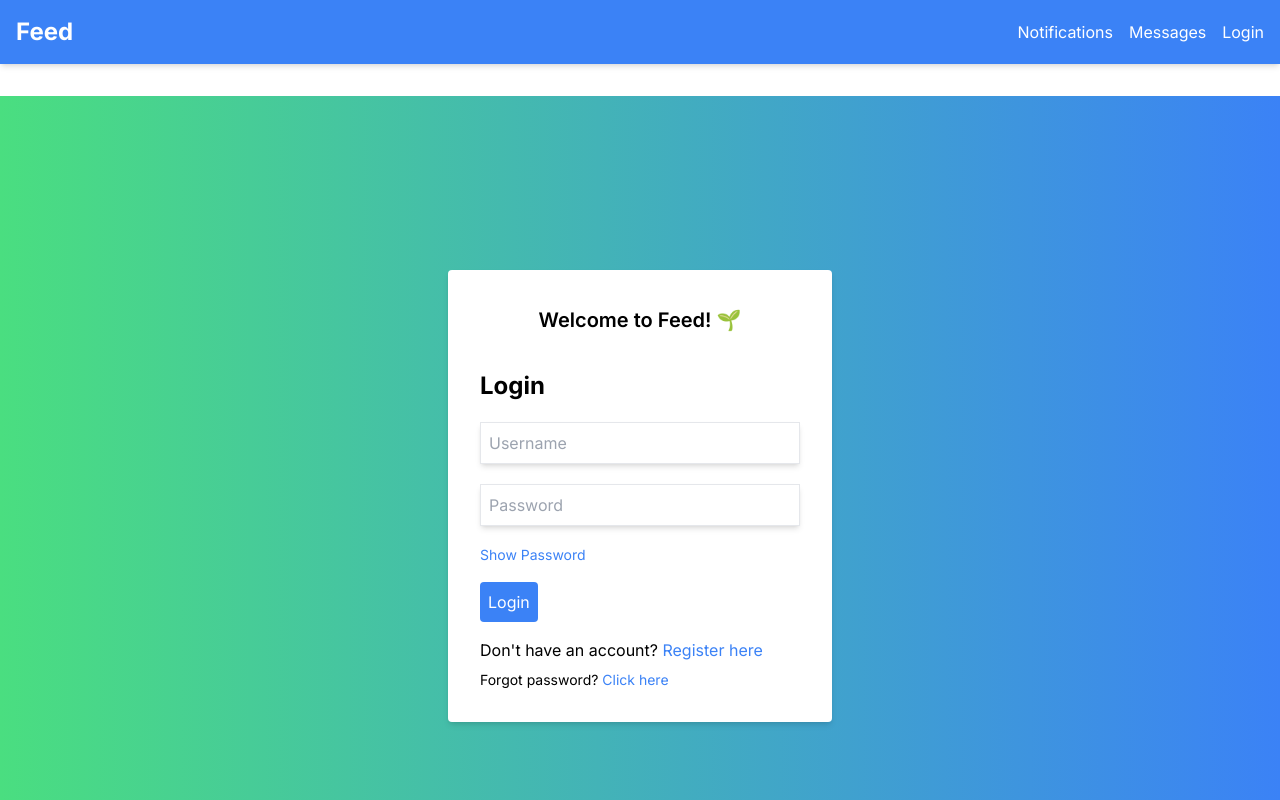
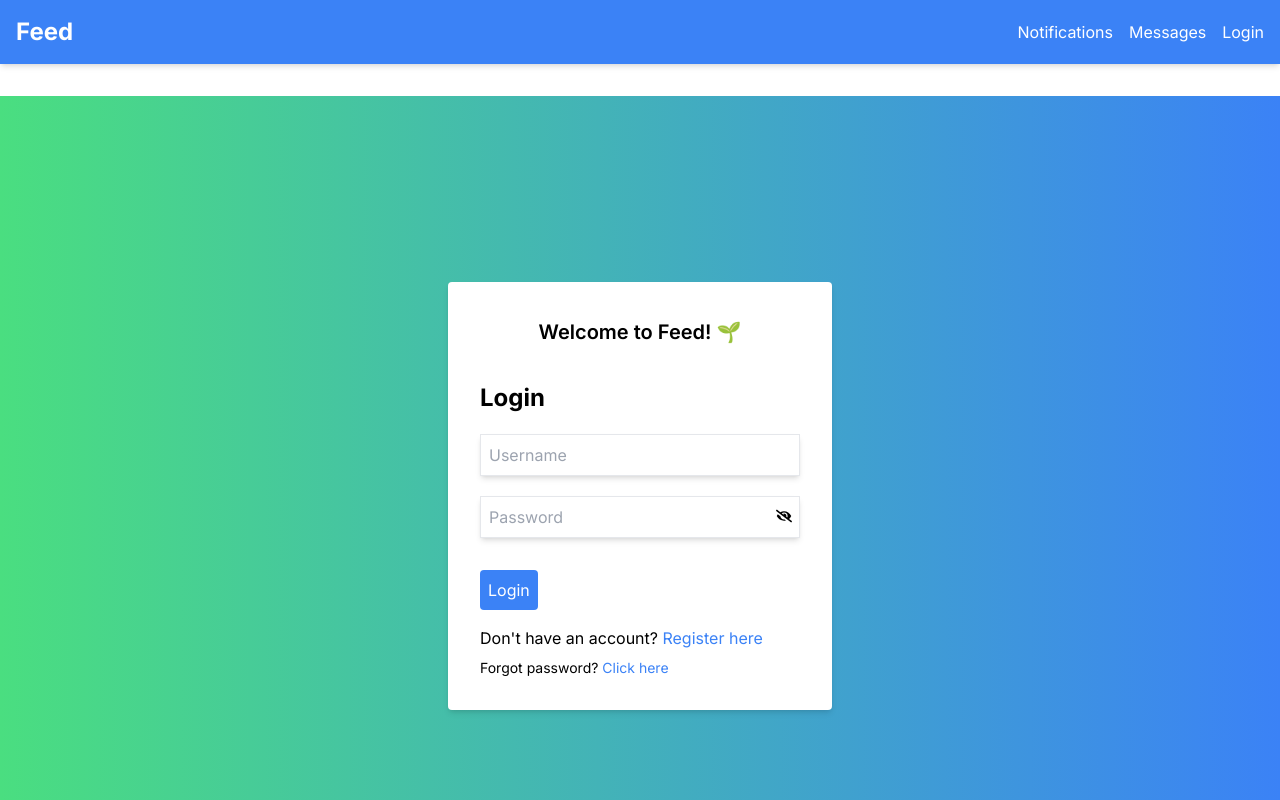
Before and after one commit to TrevorStreng/Feed, a Next.js app in the folder frontend/: page /login in a window 1280 px wide. Shown: the top 800 px of the page. Built offline with nearby package versions, Linux system fonts and the light colour scheme.

Commit message:
* Changed show password fields to utilize icons instead of text

```diff
--- a/frontend/app/login/page.js
+++ b/frontend/app/login/page.js
@@ -2,6 +2,7 @@
 import React, { useState, useEffect } from 'react';
 import axios from 'axios';
 import { useRouter, usePathname } from 'next/navigation';
+import { FaEye, FaEyeSlash } from 'react-icons/fa';
 
 export default function Login() {
   const url = process.env.URL || 'http://localhost:5000';
@@ -13,6 +14,7 @@ export default function Login() {
   const [isForgotPassword, setIsForgotPassword] = useState(false);
   const [isLoading, setIsLoading] = useState(false);
   const [showPassword, setShowPassword] = useState(false);
+  const [showConfirmPassword, setShowConfirmPassword] = useState(false);
   const [isLoggedIn, setIsLoggedIn] = useState(false);
 
   const handleUsernameChange = (e) => {
@@ -129,6 +131,10 @@ export default function Login() {
     setShowPassword(!showPassword);
   };
 
+  const toggleConfirmPasswordVisibility = () => {
+    setShowConfirmPassword(!showConfirmPassword);
+  };
+
   return (
     <div className="min-h-screen flex items-center justify-center bg-gradient-to-r from-green-400 to-blue-500">
       <div className="bg-white p-8 rounded shadow-md w-96">
@@ -163,7 +169,7 @@ export default function Login() {
               />
             </label>
           )}
-          <div className="block">
+          <div className="block relative">
             <label className="block mb-4">
               <input
                 className="border w-full p-2 mt-1 shadow-md"
@@ -173,26 +179,31 @@ export default function Login() {
                 placeholder="Password"
                 aria-label="Password"
               />
+              <span
+                className="absolute right-2 top-4 cursor-pointer"
+                onClick={togglePasswordVisibility}
+              >
+                {showPassword ? <FaEye /> : <FaEyeSlash />}
+              </span>
             </label>
             {isRegistering && (
-              <label className="block mb-4">
+              <label className="block mb-4 relative">
                 <input
                   className="border w-full p-2 mt-1 shadow-md"
-                  type={showPassword ? 'text' : 'password'}
+                  type={showConfirmPassword ? 'text' : 'password'}
                   value={confirmPassword}
                   onChange={handleconfirmPasswordChange}
                   placeholder="Confirm Password"
                   aria-label="Confirm Password"
                 />
+                <span
+                  className="absolute right-2 top-4 cursor-pointer"
+                  onClick={toggleConfirmPasswordVisibility}
+                >
+                  {showConfirmPassword ? <FaEye /> : <FaEyeSlash />}
+                </span>
               </label>
             )}
-            <button
-              type="button"
-              onClick={togglePasswordVisibility}
-              className="text-blue-500 text-sm"
-            >
-              {showPassword ? 'Hide Password' : 'Show Password'}
-            </button>
           </div>
 
           <button
```
